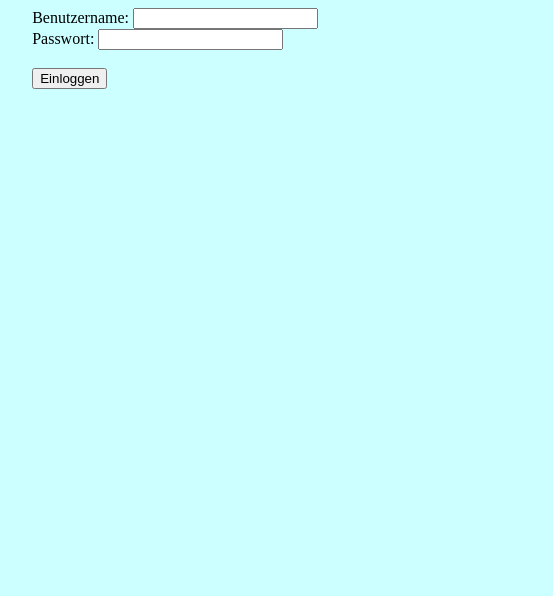
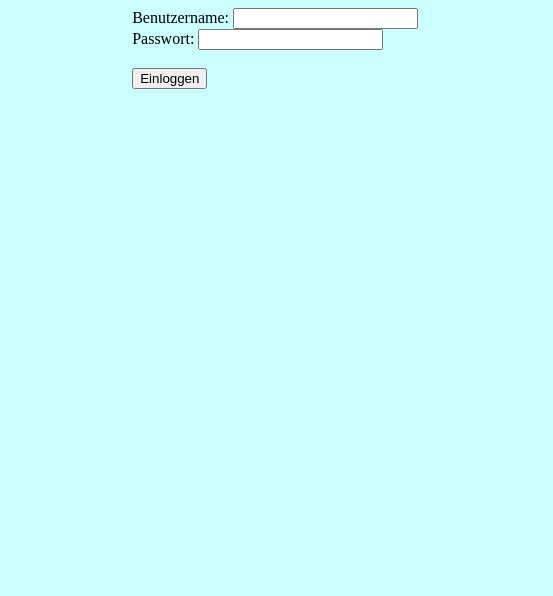
Before and after one commit to Sophie1504/Praesentation, a plain HTML site: page o.html in a window 1280 px wide. Shown: the full height of the page, 312-865 px from the left. Drawn offline with Linux system fonts and the light colour scheme; grey boxes are pictures that could not be loaded.

Commit message:
Update o.html

```diff
--- a/o.html
+++ b/o.html
@@ -15,7 +15,7 @@ background-color: rgb(204, 255, 255);
         top:20px;right:60px}
 
 #Login{position:absolute;
-       top:0px;right:650px}
+       top:0px;right:550px}
 
   </style>
 </head>
```
